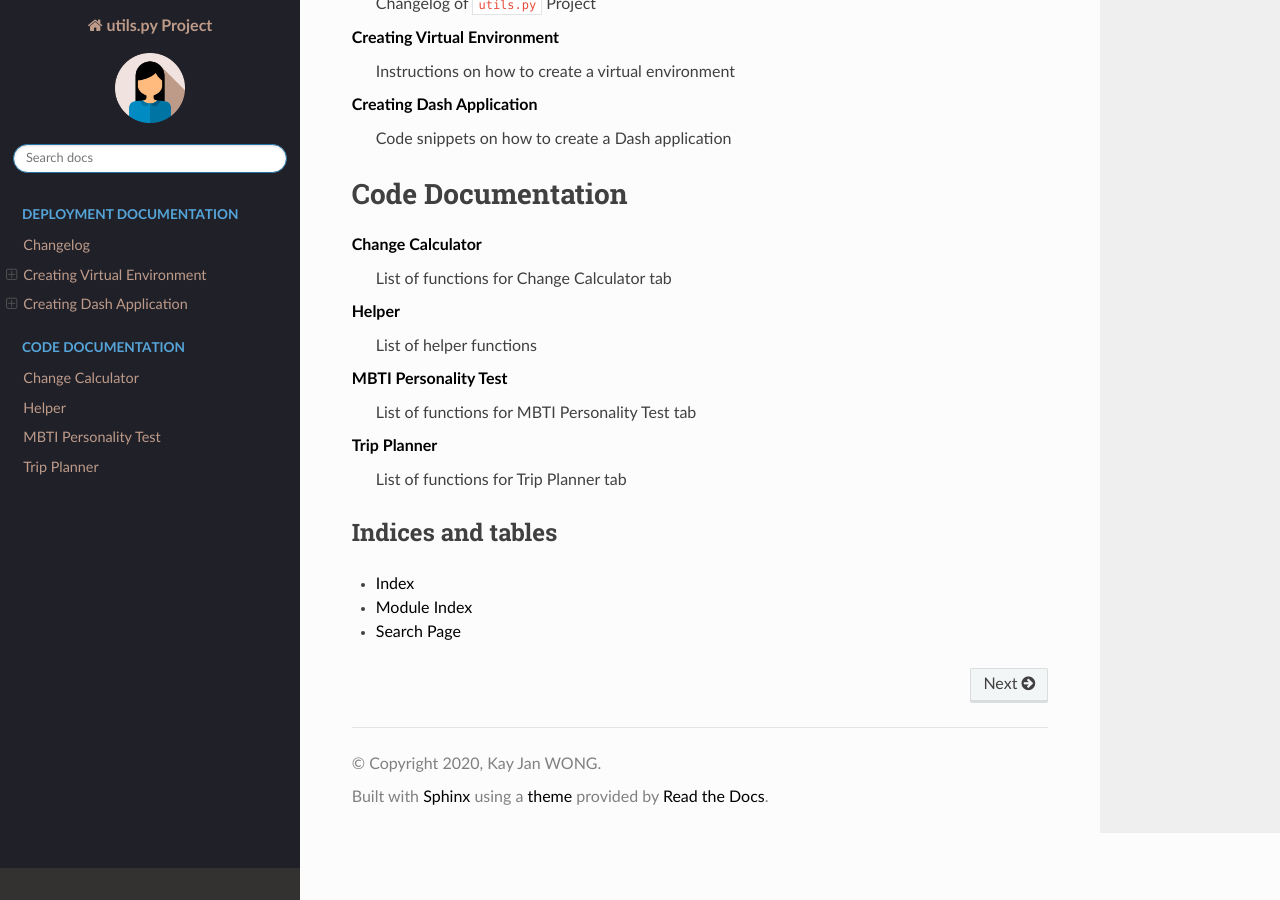
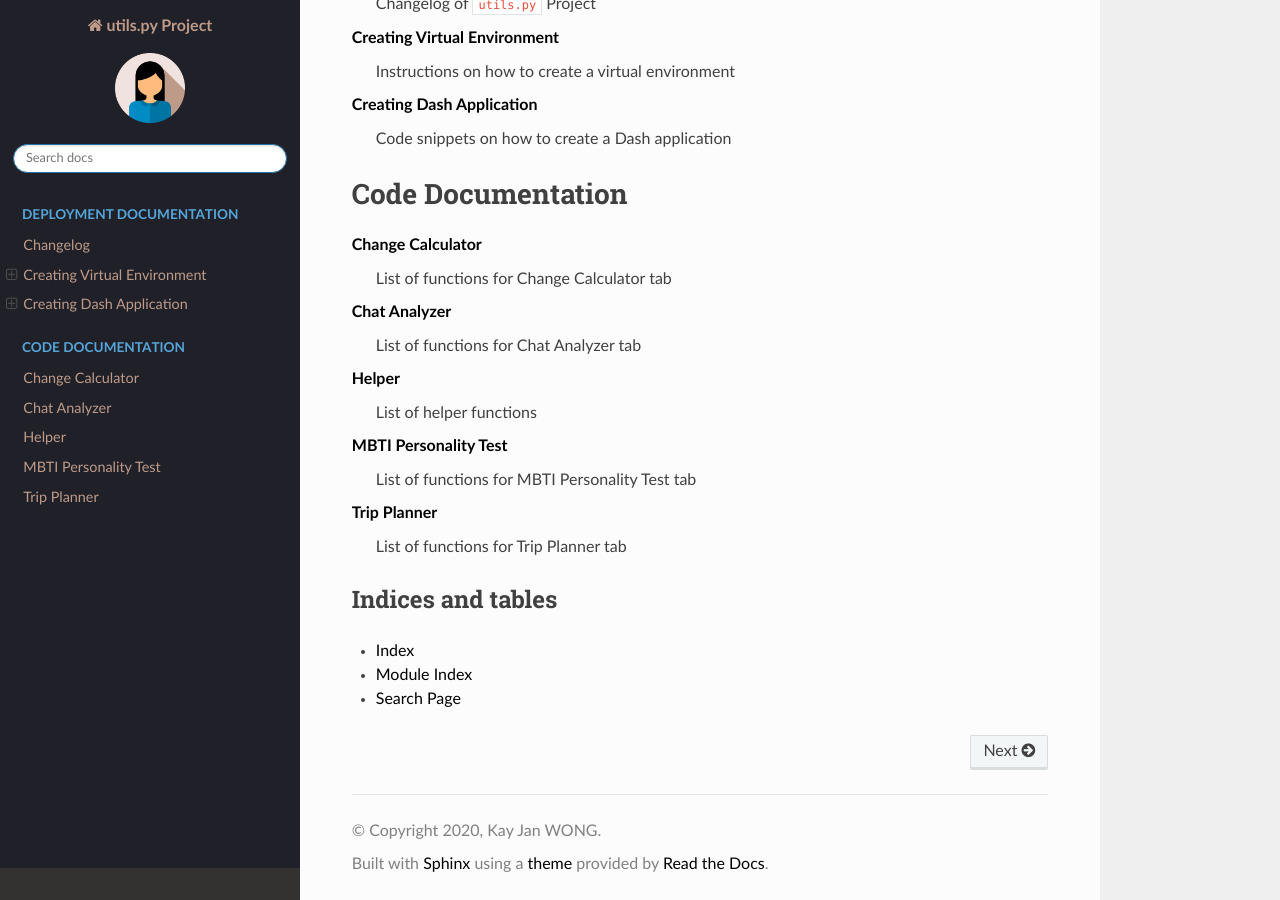
Before and after one commit to kayjanw/test-app, a Sphinx documentation site: the page built from docs/source/index.rst, in a window 1280 px wide and 900 px high, scrolled down 1294 px. Built offline with Sphinx 7.4.7 and the Read the Docs theme 2.0.0, drawn with Linux system fonts in a browser that asks for light colours.

Commit message:
update sphinx documentation

```diff
--- /dev/null
+++ b/docs/source/components/chat.rst
@@ -0,0 +1,5 @@
+Chat Analyzer
+------------------------
+
+.. automodule:: components.chat
+   :members:
--- a/docs/source/deploy/changelog.rst
+++ b/docs/source/deploy/changelog.rst
@@ -7,6 +7,7 @@ Changelog
 ========== ===========================================
 Date       Changes
 ========== ===========================================
+2020-09-20 Added Chat Analyzer
 2020-06-29 Made Web Application mobile-friendly
 2020-06-28 Made Web Application link share-friendly
 2020-06-19 Added MBTI Personality Test
--- a/docs/source/index.rst
+++ b/docs/source/index.rst
@@ -35,12 +35,16 @@ Code Documentation
    :hidden:
 
    components/change-calculator
+   components/chat
    components/helper
    components/mbti
    components/trip-planner
 
 :doc:`components/change-calculator`
     List of functions for Change Calculator tab
+
+:doc:`components/chat`
+    List of functions for Chat Analyzer tab
 
 :doc:`components/helper`
     List of helper functions
```
